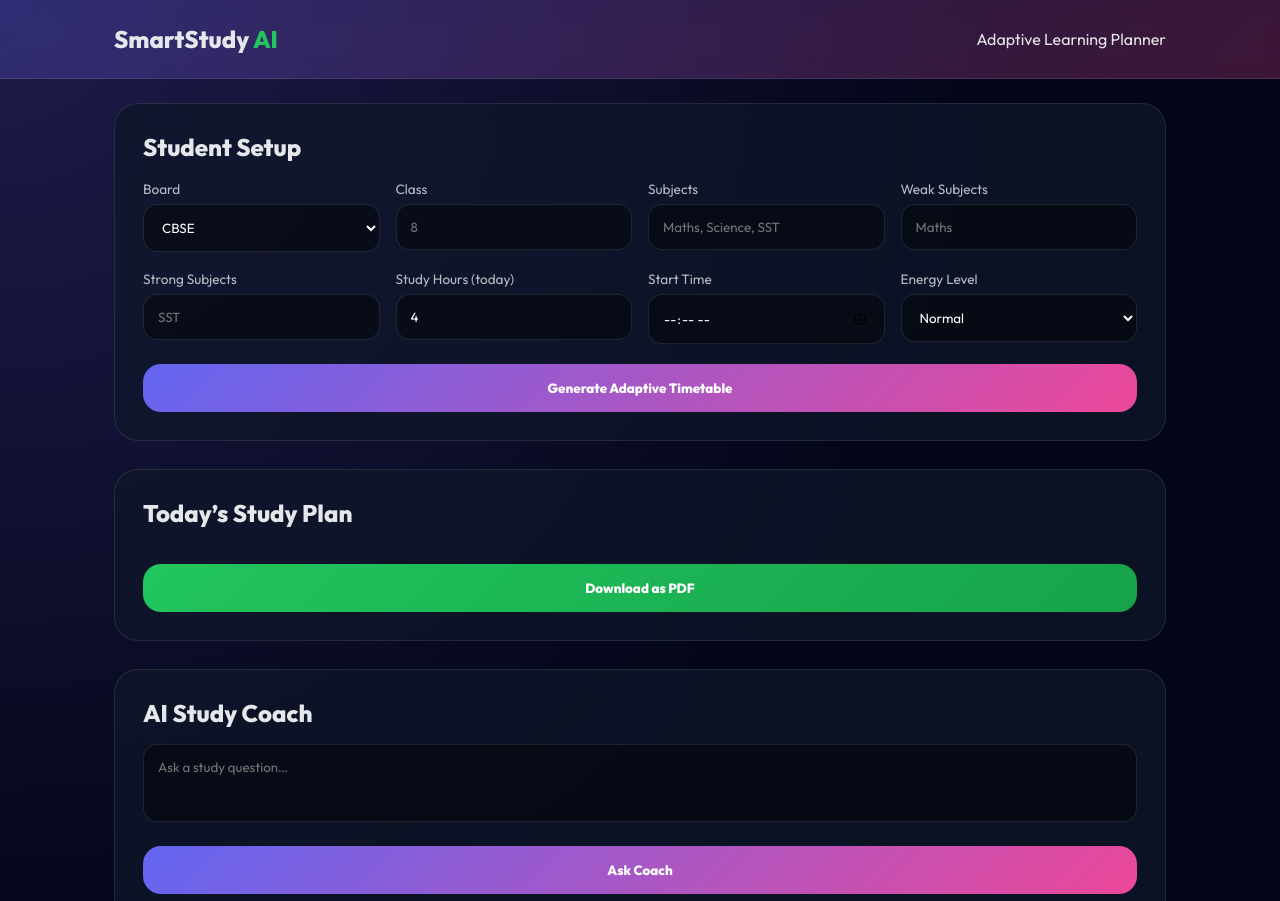
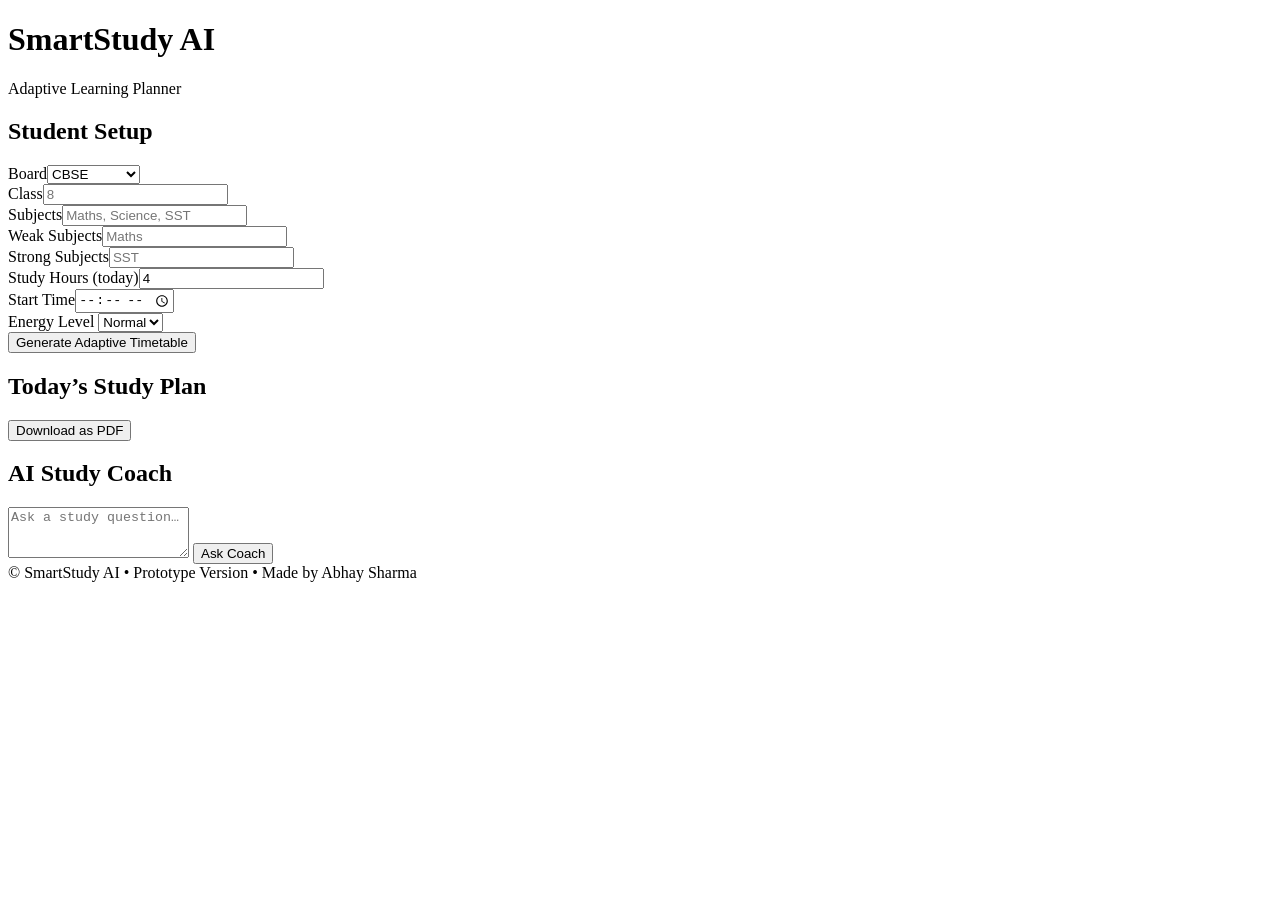
Before and after one commit to Abhay-HIVE/smartstudy-ai., a plain HTML site: page index.html in a window 1280 px wide. Shown: the top 901 px of the page. After the commit the page ends 800 px from the top, so only its background shows below. Drawn offline with nearby package versions, Linux system fonts and the light colour scheme.

Commit message:
Refactor index.html structure and content

```diff
--- a/index.html
+++ b/index.html
@@ -11,136 +11,7 @@
   <!-- Icons -->
   <link href="https://cdnjs.cloudflare.com/ajax/libs/font-awesome/6.5.0/css/all.min.css" rel="stylesheet">
 
-  <style>
-    :root{
-      --primary:#6366f1;
-      --secondary:#ec4899;
-      --accent:#22c55e;
-      --bg:#020617;
-      --card:rgba(15,23,42,.75);
-      --border:rgba(255,255,255,.1);
-      --text:#e5e7eb;
-    }
 
-    *{margin:0;padding:0;box-sizing:border-box;font-family:'Outfit',sans-serif}
-
-    body{
-      min-height:100vh;
-      background:
-        radial-gradient(circle at top left,#1e1b4b 0%,#020617 60%);
-      color:var(--text);
-      overflow-x:hidden;
-    }
-
-    /* ---------- ANIMATIONS ---------- */
-    @keyframes fadeUp{
-      from{opacity:0;transform:translateY(30px)}
-      to{opacity:1;transform:translateY(0)}
-    }
-    @keyframes pulse{
-      0%{box-shadow:0 0 0 rgba(99,102,241,.6)}
-      70%{box-shadow:0 0 40px rgba(99,102,241,0)}
-      100%{box-shadow:0 0 0 rgba(99,102,241,0)}
-    }
-
-    /* ---------- LAYOUT ---------- */
-    .container{max-width:1100px;margin:auto;padding:24px}
-    header{
-      position:sticky;top:0;z-index:1000;
-      backdrop-filter:blur(12px);
-      background:linear-gradient(135deg,rgba(99,102,241,.25),rgba(236,72,153,.25));
-      border-bottom:1px solid var(--border);
-      animation:fadeUp 1s ease;
-    }
-    header .container{
-      display:flex;align-items:center;justify-content:space-between;
-    }
-    header h1{font-size:1.5rem;font-weight:800}
-    header span{color:var(--accent)}
-
-    /* ---------- CARDS ---------- */
-    .card{
-      background:var(--card);
-      border:1px solid var(--border);
-      border-radius:24px;
-      padding:28px;
-      margin-bottom:28px;
-      backdrop-filter:blur(14px);
-      animation:fadeUp .8s ease;
-    }
-    .card h2{margin-bottom:16px}
-
-    /* ---------- FORM ---------- */
-    .grid{
-      display:grid;
-      grid-template-columns:repeat(auto-fit,minmax(220px,1fr));
-      gap:16px;
-    }
-    label{font-size:.85rem;opacity:.8}
-    input,select{
-      width:100%;
-      margin-top:6px;
-      padding:14px;
-      border-radius:14px;
-      border:1px solid var(--border);
-      background:rgba(0,0,0,.4);
-      color:white;
-    }
-
-    /* ---------- BUTTON ---------- */
-    .btn{
-      margin-top:20px;
-      width:100%;
-      padding:16px;
-      border:none;
-      border-radius:18px;
-      font-weight:700;
-      color:white;
-      cursor:pointer;
-      background:linear-gradient(135deg,var(--primary),var(--secondary));
-      animation:pulse 2.5s infinite;
-    }
-    .btn.secondary{
-      background:linear-gradient(135deg,var(--accent),#16a34a);
-      animation:none;
-    }
-
-    /* ---------- TABLE ---------- */
-    table{width:100%;border-collapse:separate;border-spacing:0 12px}
-    td{
-      padding:16px;
-      background:rgba(255,255,255,.03);
-      border-left:4px solid var(--primary);
-      border-radius:12px;
-    }
-    tr.break td{border-left-color:var(--accent);font-style:italic}
-    tr.weak td{border-left-color:#ef4444}
-
-    /* ---------- AI COACH ---------- */
-    .ai-box textarea{
-      width:100%;
-      padding:14px;
-      border-radius:14px;
-      border:1px solid var(--border);
-      background:rgba(0,0,0,.4);
-      color:white;
-      resize:none;
-    }
-    .ai-response{
-      margin-top:16px;
-      padding:16px;
-      border-left:4px solid var(--primary);
-      background:rgba(0,0,0,.35);
-      display:none;
-    }
-
-    footer{
-      text-align:center;
-      opacity:.6;
-      padding:30px 0;
-      font-size:.85rem;
-    }
-  </style>
 </head>
 
 <body>
```
